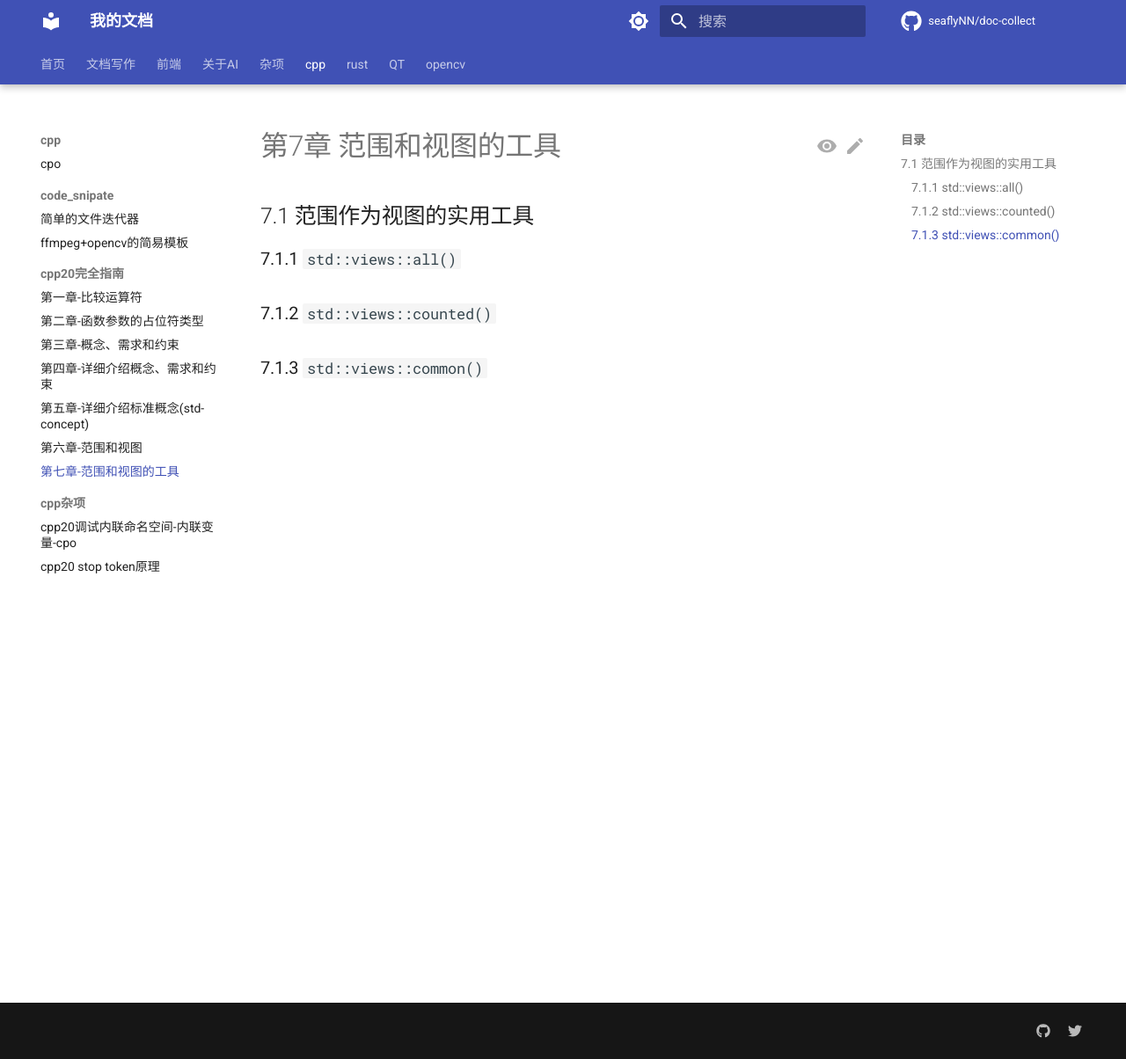
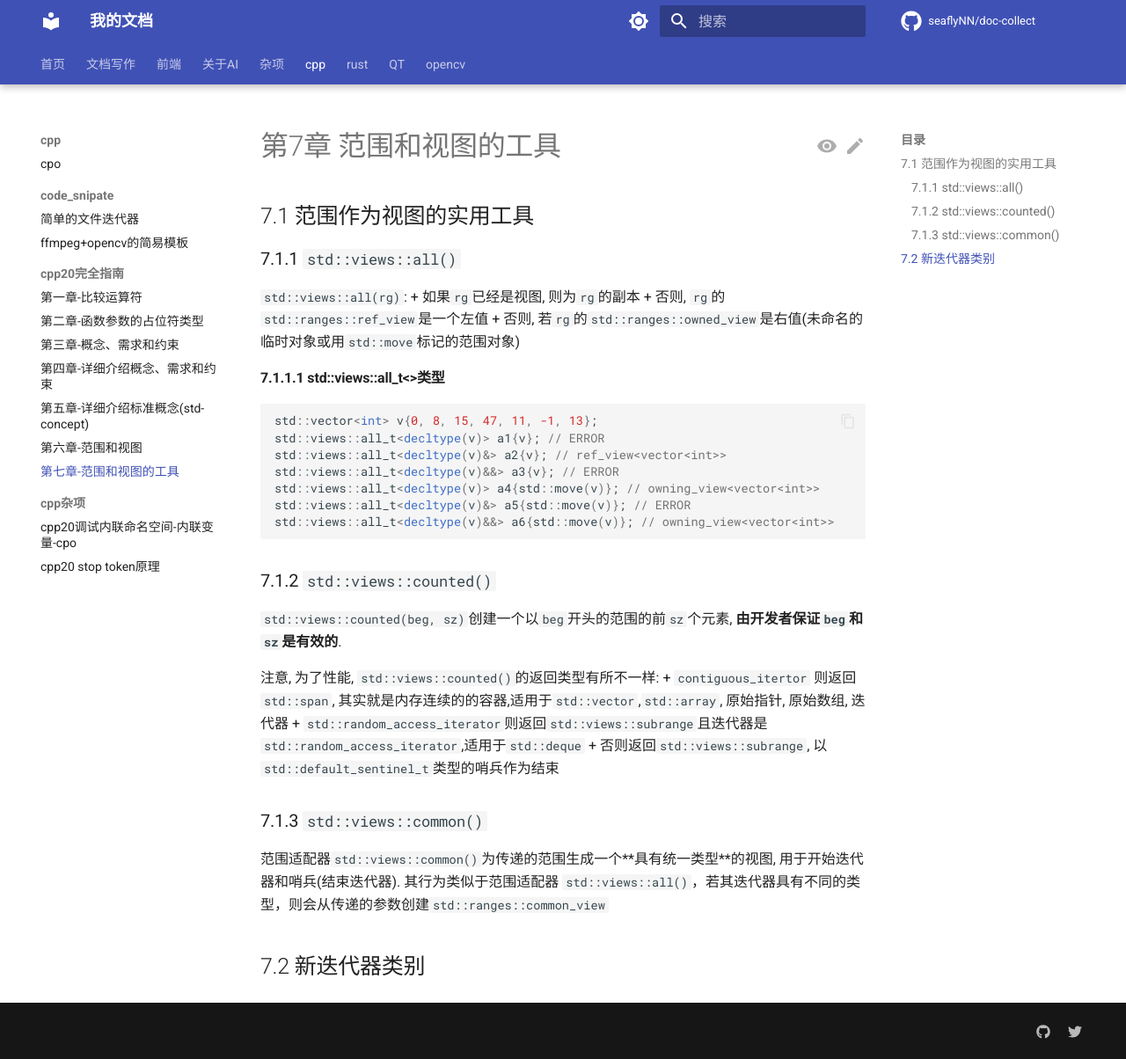
Before and after one commit to seaflyNN/doc-collect, an MkDocs documentation site: the page built from docs/cpp/cpp20完全指南/第7章-范围和视图的工具.md, in a window 1280 px wide and 1204 px high. Shown: the whole window at 88% size. Built offline with MkDocs 1.6.1 and Material for MkDocs 9.7.7, drawn with Linux system fonts in a browser that asks for light colours; comment, search, counter and statistics services are not loaded.

Commit message:
更新C++20第七章文档，新增范围视图相关内容，包括`std::views::all()`、`std::views::counted()`和`std::views::common()`的详细说明及代码示例，帮助开发者更好地理解范围适配器的使用和新迭代器类别。

````diff
--- a/docs/cpp/cpp20完全指南/第7章-范围和视图的工具.md
+++ b/docs/cpp/cpp20完全指南/第7章-范围和视图的工具.md
@@ -3,5 +3,34 @@
 ## 7.1 范围作为视图的实用工具
 
 ### 7.1.1 `std::views::all()`
+
+`std::views::all(rg)`:
++ 如果`rg`已经是视图, 则为`rg`的副本
++ 否则, `rg`的`std::ranges::ref_view`是一个左值
++ 否则, 若`rg`的`std::ranges::owned_view`是右值(未命名的临时对象或用`std::move`标记的范围对象)
+
+#### 7.1.1.1 std::views::all_t<>类型
+
+```cpp
+std::vector<int> v{0, 8, 15, 47, 11, -1, 13};
+std::views::all_t<decltype(v)> a1{v}; // ERROR
+std::views::all_t<decltype(v)&> a2{v}; // ref_view<vector<int>>
+std::views::all_t<decltype(v)&&> a3{v}; // ERROR
+std::views::all_t<decltype(v)> a4{std::move(v)}; // owning_view<vector<int>>
+std::views::all_t<decltype(v)&> a5{std::move(v)}; // ERROR
+std::views::all_t<decltype(v)&&> a6{std::move(v)}; // owning_view<vector<int>>
+
+```
 ### 7.1.2 `std::views::counted()`
+`std::views::counted(beg, sz)`创建一个以`beg`开头的范围的前`sz`个元素, **由开发者保证`beg`和`sz`是有效的**.
+
+注意, 为了性能, `std::views::counted()`的返回类型有所不一样:
++ `contiguous_itertor` 则返回 `std::span`, 其实就是内存连续的的容器,适用于`std::vector`,`std::array`, 原始指针, 原始数组, 迭代器
++ `std::random_access_iterator`则返回`std::views::subrange`且迭代器是`std::random_access_iterator`,适用于`std::deque`
++ 否则返回`std::views::subrange`, 以`std::default_sentinel_t`类型的哨兵作为结束
+
 ### 7.1.3 `std::views::common()`
+范围适配器`std::views::common()`为传递的范围生成一个**具有统一类型**的视图, 用于开始迭代器和哨兵(结束迭代器). 其行为类似于范围适配器 `std::views::all()`，若其迭代器具有不同的类型，则会从传递的参数创建`std::ranges::common_view`
+
+
+## 7.2 新迭代器类别
````
